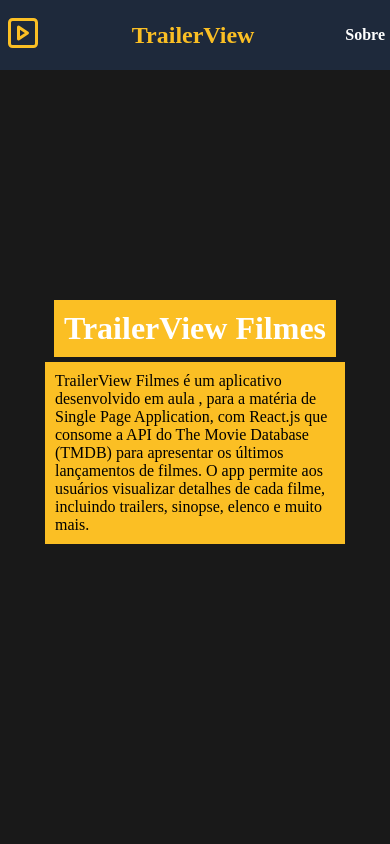
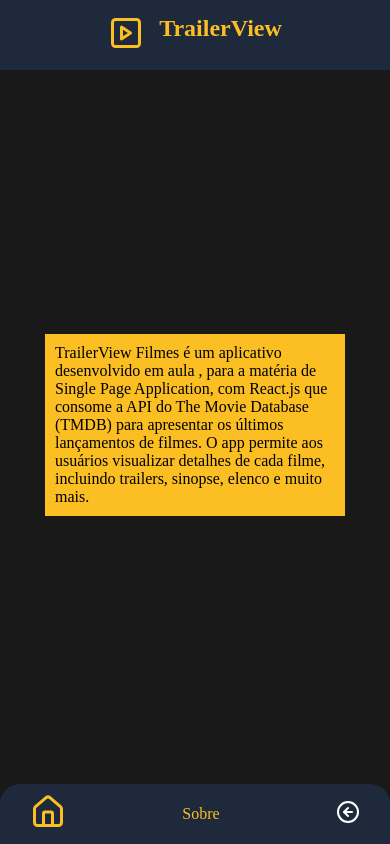
Before and after one commit to luizf-dev/trailerview, a React (Create React App) app: page /sobre in a window 390 px wide. Built offline with nearby package versions, Linux system fonts and the light colour scheme; a web font is replaced by a local one.

Commit message:
adicionado footer para navegação mobile

```diff
--- a/src/App.jsx
+++ b/src/App.jsx
@@ -4,6 +4,7 @@ import Home from "./pages/Home";
 import Sobre from "./pages/Sobre";
 import Filme from "./pages/Filme";
 import Error from "./pages/Error";
+import Footer from "./components/Footer";
 
 function App() {
   return (
@@ -15,6 +16,7 @@ function App() {
               <Route path="/filme/:id" element={<Filme/>}></Route>
               <Route path="*" element={<Error/>}></Route>
           </Routes>
+          <Footer/>
         </Router>
   );
 }
--- /dev/null
+++ b/src/components/Footer/index.jsx
@@ -0,0 +1,19 @@
+import { Link } from "react-router-dom";
+import '../../sass/Footer.scss';
+import { House, CircleArrowLeft } from 'lucide-react';
+
+function Footer(){
+    return(
+        <div>
+            <footer>
+                <Link to="/"><House className="house links-footer" size={36}/></Link>
+                <Link to="/sobre" className="links-footer">Sobre</Link>
+                <Link to="/"><CircleArrowLeft style={{color: '#fff'}} size={24}></CircleArrowLeft></Link>
+
+            </footer>
+        </div>
+    );
+
+}
+
+export default Footer;
--- a/src/components/Header/index.jsx
+++ b/src/components/Header/index.jsx
@@ -1,4 +1,4 @@
-import { SquarePlay } from "lucide-react";
+import { CircleArrowLeft, SquarePlay, House } from "lucide-react";
 import { Link } from "react-router-dom";
 import '../../sass/Navbar.scss';
 
@@ -7,10 +7,17 @@ import '../../sass/Navbar.scss';
 function Header(){
     return(
         <nav className="navbar">
-            <Link to="/"><SquarePlay className="logo-icon" size={36}></SquarePlay></Link>
-            <Link to="/"><h1 className="title-header">TrailerView</h1></Link>
-            <Link to="/sobre"><h4 className="title-sobre">Sobre</h4></Link>
-        </nav>
+            <div className="home-icon">
+                <Link to="/"><House className="house links-footer" size={36}/></Link>
+            </div>
+            <div className="logo">
+                <Link to="/"><SquarePlay className="logo-icon" size={36}></SquarePlay></Link>
+                <Link to="/"><h1 className="title-header">TrailerView</h1></Link>
+            </div>
+            <div className="back-icon">
+                <Link to="/"><CircleArrowLeft style={{color: '#fff'}} size={24}></CircleArrowLeft></Link>
+            </div>
+         </nav>
     );
 }
 
--- a/src/pages/Filme/index.jsx
+++ b/src/pages/Filme/index.jsx
@@ -3,8 +3,8 @@ import { useEffect, useState } from "react";
 import api from "../../services/api";
 import '../../sass/Filme.scss';
 import YouTubePlayer from "../../components/YouTubePlayer";
-//import getVideos from "../../services/api";
-
+import { CircleArrowLeft } from 'lucide-react';
+import { Link } from "react-router-dom";
 
 
 function Filme(){
--- a/src/pages/Home/index.jsx
+++ b/src/pages/Home/index.jsx
@@ -2,7 +2,7 @@ import '../../sass/Home.scss';
 import { useEffect, useState } from 'react';
 import api from '../../services/api';
 import {Link} from "react-router-dom";
-import { BookmarkCheck, Star } from 'lucide-react';
+import { BookmarkCheck, CircleArrowRight, Star } from 'lucide-react';
 
 
 
@@ -45,7 +45,6 @@ function Home() {
                 <div className='details'>
                   <Star size={28}></Star>
                   <span style={{color:"white"}}>{filmes.vote_average.toFixed(1)}</span>
-
                 </div>
                 <strong className='filme-title'>{filmes.title}</strong>
               </div>
--- a/src/pages/Sobre/index.jsx
+++ b/src/pages/Sobre/index.jsx
@@ -5,7 +5,6 @@ function Sobre() {
     return (
       <div className='containers'>
         <div className='box-sobre'>
-           <h1 className="titles">TrailerView Filmes</h1>
             <p className='sobre'>
               TrailerView Filmes é um aplicativo desenvolvido em aula , para a matéria de Single Page Application, com React.js que consome a API do The Movie Database (TMDB) para apresentar os últimos lançamentos de filmes. O app permite aos usuários visualizar detalhes de cada filme, incluindo trailers, sinopse, elenco e muito mais.
             </p>
--- a/src/sass/Filme.scss
+++ b/src/sass/Filme.scss
@@ -6,7 +6,8 @@
     justify-content: space-between;
     align-items: center;
     padding-left: 30px;
-    padding: 100px 30px 0 30px;
+    padding: 100px 30px 10px 30px;
+    margin-bottom: 80px;
 }
 
 .poster{
--- /dev/null
+++ b/src/sass/Footer.scss
@@ -0,0 +1,30 @@
+@import 'Variaveis';
+
+
+footer{
+    display: none;
+    position: fixed;
+    bottom: 0;
+    align-items: center;
+    justify-content: space-between;
+    width: 100%;
+    height: 50px;
+    padding: 30px;
+    background-color: $second-color;
+    border-top-left-radius: 20px;
+    border-top-right-radius: 20px;
+}
+
+.links-footer{
+    color: $first-color;
+}
+
+
+@media screen and (max-width: 400px){
+
+    footer{
+        display: flex;
+    }
+
+
+}
--- a/src/sass/Home.scss
+++ b/src/sass/Home.scss
@@ -7,7 +7,7 @@
 }
 
 .filmes{
-    max-width: 250px;
+    max-width: 200px;
 }
 
 section{
@@ -16,11 +16,10 @@ section{
     white-space: nowrap;
     gap: 30px;
     padding: 10px 0 30px 5px;
-    min-height: 80vh;
 }
 
 .poster-home{
-    max-width: 250px;
+    max-width: 200px;
     border-radius: 8px;
     box-shadow: 1px 1px 6px 1px #fff;
 }
@@ -41,6 +40,7 @@ section{
     overflow: hidden; //_ Oculta o texto que ultrapassa a largura */
     text-overflow: ellipsis; //_ Adiciona reticências ao texto que ultrapassa a largura */
     white-space: nowrap; //_ Impede a quebra de linha */
+    font-size: 10px;
 }
 
 @media screen and (max-width: 500px) {
--- a/src/sass/Index.scss
+++ b/src/sass/Index.scss
@@ -43,6 +43,7 @@ body{
     padding: 100px 0 0 30px;
 }
 
+
 @media screen and (max-width: 500px) {
 
     .container{
--- a/src/sass/Navbar.scss
+++ b/src/sass/Navbar.scss
@@ -4,6 +4,7 @@
     display: flex;
     justify-content: space-between;
     align-items: center;
+    gap: 20px;
     width: 100%;
     height: 70px;
     position: fixed;
@@ -16,6 +17,33 @@
     color: $first-color;
 }
 
+.logo{
+    display: flex;
+    gap: 15px;
+}
+
+.links-navbar{
+    display: flex;
+    justify-content: center;
+    align-items: center;
+    gap: 30px;
+}
+
+
+@media screen and (max-width: 400px){
+
+    .navbar{
+        justify-content: center;
+    }
+
+    .home-icon, .back-icon{
+        display: none;
+    }
+
+
+
+
+}
 
 @media screen and (max-width: 468px) {
 
```
